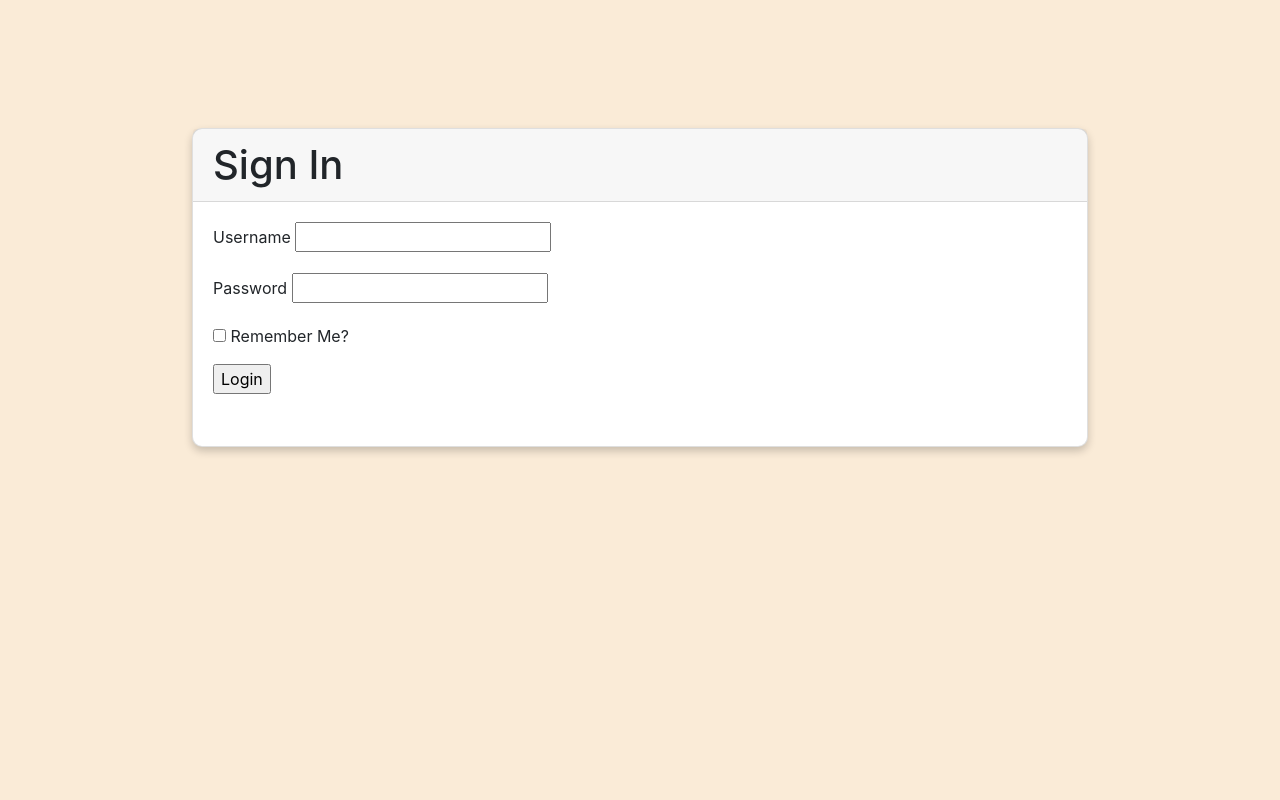
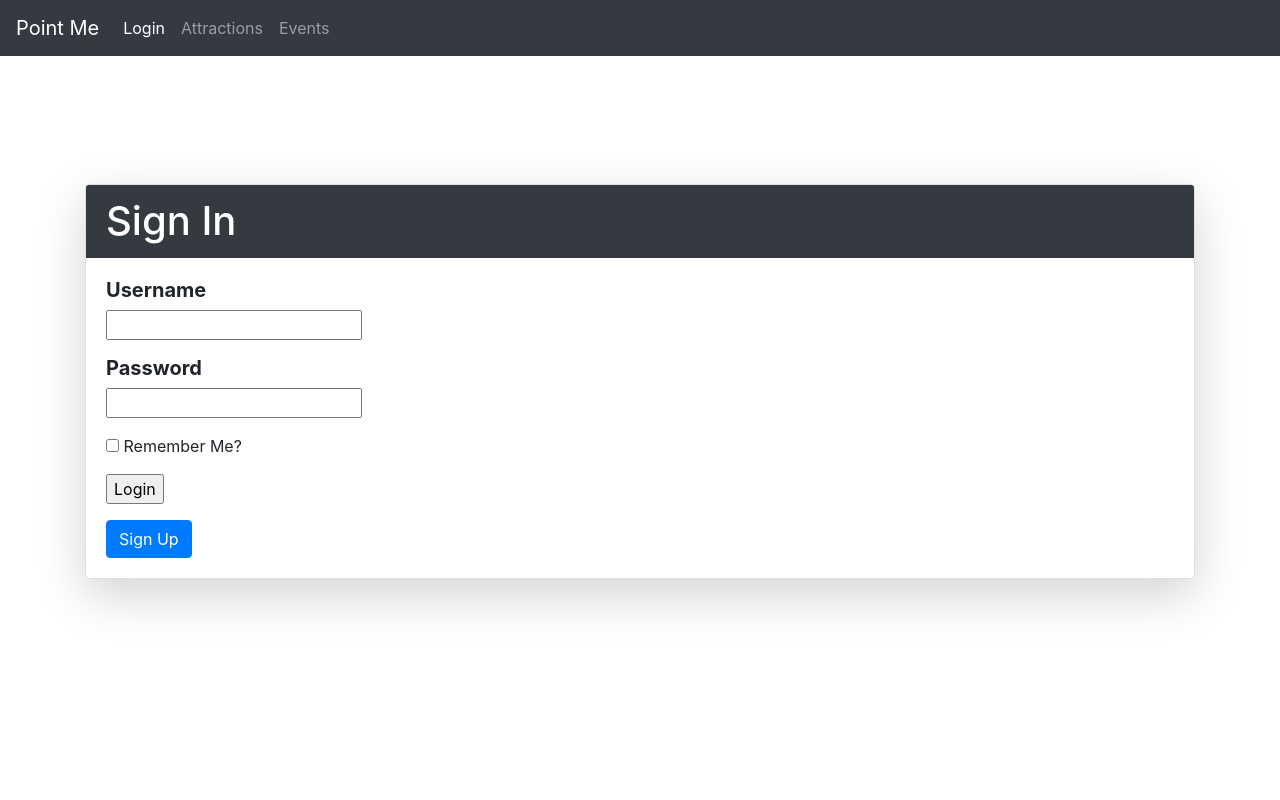
Before and after one commit to PredatorFeesh/PointMe-, a Flask app: page /login in a window 1280 px wide. Run offline with Flask 2, Linux system fonts and the light colour scheme; some libraries are stand-ins or nearby versions.

Commit message:
add homepage, attractions page, event page and navbar

```diff
--- a/app/templates/base.html
+++ b/app/templates/base.html
@@ -1,11 +1,7 @@
 <!DOCTYPE html>
 <html>
     <head>
-        {% if title %}
-            <title>{{title}}</title>
-        {% else %}
-            <title>Restaurant System</title>
-        {% endif %}
+        <title>Point Me</title>
     </head>
     <body>
         {%block content%}
--- a/app/templates/login.html
+++ b/app/templates/login.html
@@ -1,43 +1,60 @@
 <head>
     <link rel="stylesheet" href="https://stackpath.bootstrapcdn.com/bootstrap/4.3.1/css/bootstrap.min.css" integrity="sha384-ggOyR0iXCbMQv3Xipma34MD+dH/1fQ784/j6cY/iJTQUOhcWr7x9JvoRxT2MZw1T" crossorigin="anonymous">
-    <style>
-        .card {
-            box-shadow: 0 4px 8px 0 rgba(0,0,0,0.2);
-            transition: 0.75s;
-            border-radius: 10px;
-            margin-left: 15%;
-            margin-right: 15%;
-            margin-top: 10%;
-            margin-bottom: 10%;
-        }
-        body {
-            background-color: antiquewhite;
-        }
-    </style>
 </head>
 
 {%extends 'base.html'%}
 {% block content %}
-<div class="card">
-    <h1 class="card-header">{{title}}</h1>
-    <form action="" method="POST" class="card-body">
+<body>
+    <nav class="navbar navbar-expand-lg navbar-dark bg-dark sticky-top">
+        <a class="navbar-brand text-white" href="/homepage">Point Me</a>
+        <div id="navbar" class="collapse navbar-collapse">
+            <ul class="navbar-nav mr-auto">
+                <li class="nav-item active">
+                    <a class="nav-link" href="/login">Login</a>
+                </li>
+                <li class="nav-item">
+                    <a class="nav-link" href="/attractions" tabindex="-1" aria-disabled="true">Attractions</a>
+                </li>
+                <li class="nav-item">
+                    <a class="nav-link" href="/events" tabindex="-1" aria-disabled="true">Events</a>
+                </li>
+            </ul>
+        </div>
+    </nav>
+
+    <div class="container" style="margin-top: 10%">
+        <div class="card shadow-lg rounded-lg">
+            <h1 class="card-header bg-dark text-white">{{title}}</h1>
+            <div class="card-body">
+                <form action="" method="POST">
                     {{ form.hidden_tag() }}
                     <div class="form-group">
-            <label>Username</label>
-            {{form.username}} <br>
+                        <h5 class="font-weight-bolder">Username</h5>
+                        <div class="d-block">
+                            {{form.username}}
                             {% for error in form.username.errors %}
                                 <span style="color: red;">[{{ error }}]</span>
                             {% endfor %}
                         </div>
+                    </div>
                     <div class="form-group">
-            <label>Password</label>
-            {{form.password}} <br>
+                        <h5 class="font-weight-bolder">Password</h5>
+                        <div>
+                            {{form.password}}
                             {% for error in form.password.errors %}
                                 <span style="color: red;">[{{ error }}]</span>
                             {% endfor %}
                         </div>
+                    </div>
                     <p>{{form.remember_me}} Remember Me?</p>
                     <p>{{ form.submit() }}</p>
                 </form>
+
+                <a href="/register">
+                    <button class="btn btn-primary">Sign Up</button>
+                </a>
             </div>
+        </div>
+    </div>
+</body>
 {% endblock content %}
--- a/app/views.py
+++ b/app/views.py
@@ -32,6 +32,22 @@ def index():
     return "Works!"
 
 
+@app.route('/homepage')
+def homepage():
+    return render_template('homepage.html')
+
+@app.route('/attractions')
+def attractions():
+    return render_template('attractions.html')
+
+@app.route('/events')
+def events():
+    return render_template('events.html')
+
+@app.route('/profile')
+def profile():
+    return render_template('profile.html')
+
 @app.route('/register', methods=['GET', 'POST'])
 def register():
     if current_user.is_authenticated:
```
Also changed, not shown: app/templates/attractions.html (added, +42 -0 lines), app/templates/events.html (added, +33 -0 lines), app/templates/homepage.html (added, +29 -0 lines), app/templates/register.html (+35 -20 lines), app/templates/profile.html (added). Lines whose indentation alone changed are shown as unchanged.
